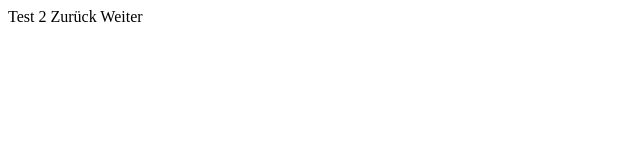
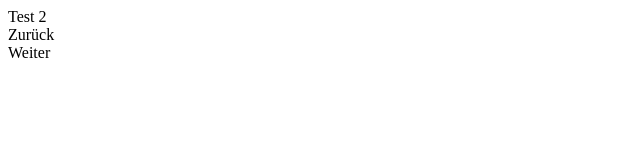
Before and after one commit to tom-georg/pageTurnerJs, a plain HTML site: page index.html in a window 1280 px wide. Both pictures are taken after a click on the element "Weiter". Shown: the whole page, without its empty margins (0-640 px from the left). Drawn offline with Linux system fonts and the light colour scheme.

Commit message:
no message

```diff
--- a/index.html
+++ b/index.html
@@ -7,18 +7,25 @@
   <body>
     <span class="pageTurner">
         <span class="pageTurnerElement">
-            Test 1
+            Test 1<br>
             <span class="pageTurnerNextButton">Weiter</span>
         </span>
+
         <span class="pageTurnerElement">
-            Test 2
-            <span class="pageTurnerPreviousButton">Zurück</span>
+            Test 2<br>
+            <span class="pageTurnerPreviousButton">Zurück<br></span>
             <span class="pageTurnerNextButton">Weiter</span>
         </span>
+
         <span class="pageTurnerElement">
-            Test 3
+            Test 3<br>
+            <span class="pageTurnerPreviousButton">Zurück<br></span>
+            <span class="pageTurnerNextButton">Weiter</span>
+        </span>
+
+        <span class="pageTurnerElement">
+            Test 4<br>
             <span class="pageTurnerPreviousButton">Zurück</span>
-
         </span>
     </span>
 
```
